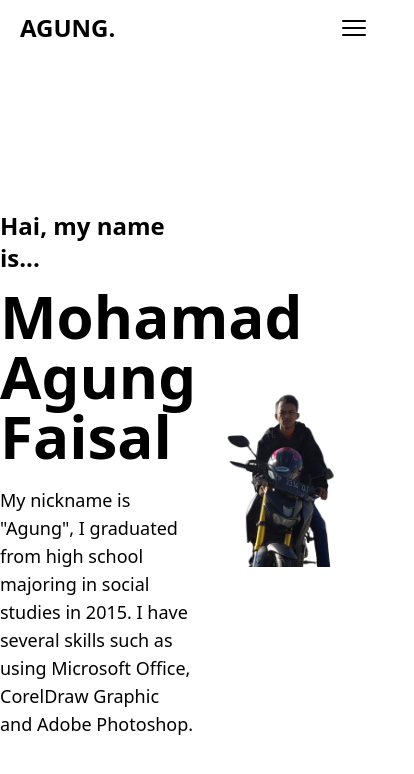
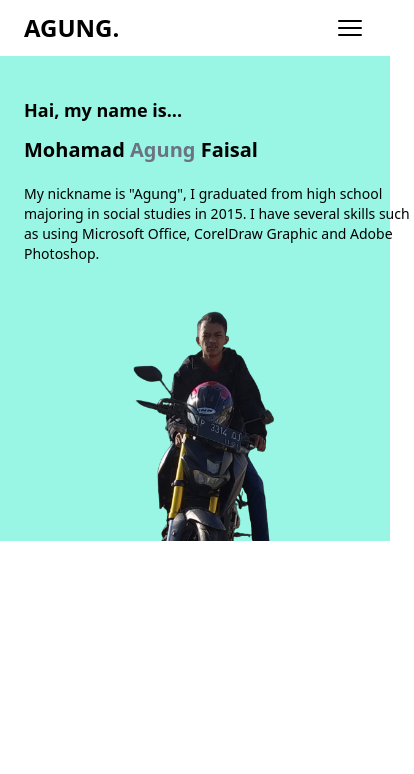
Before and after one commit to agungf97/web-porto, a React (Create React App) app: page / in a window 390 px wide. Shown: the top 774 px of the page, 414 px wide, since content can reach past the window. Built offline with nearby package versions, Linux system fonts and the light colour scheme.

Commit message:
no message

```diff
--- a/src/App.js
+++ b/src/App.js
@@ -7,26 +7,28 @@
   return (
     <div>
       <div>
-        <nav className="lg:container py-3 lg:mx-auto mx-5 flex justify-between">
+        <nav className="md:container py-3 md:mx-auto mx-6 flex justify-between">
           <div className="text-2xl font-black my-auto align-middle">AGUNG.</div>
-          <div className="lg:flex lg:space-x-10 text-lg">
-            <div className="font-bold hidden lg:block hover:font-black my-auto align-middle">Home</div>
-            <div className="font-bold hidden lg:block hover:font-black my-auto align-middle">Experience</div>
-            <div className="font-bold hidden lg:block hover:font-black my-auto align-middle">Portofolio</div>
-            <button className="font-bold hidden lg:block text-center border-2 rounded-full px-4 py-2 align-middle bg-teal-300 hover:bg-teal-400 text-cyan-800 ">Contact Us</button>
-            <div className="font-bold block lg:hidden">
+          <div className="md:flex md:space-x-10 text-lg">
+            <div className="font-bold hidden md:block hover:font-black my-auto align-middle">Home</div>
+            <div className="font-bold hidden md:block hover:font-black my-auto align-middle">Experience</div>
+            <div className="font-bold hidden md:block hover:font-black my-auto align-middle">Portofolio</div>
+            <button className="font-bold hidden md:block text-center border-2 rounded-full px-4 py-2 align-middle bg-teal-300 hover:bg-teal-400 text-cyan-800 ">Contact Us</button>
+            <div className="font-bold block md:hidden">
               <Bars3Icon className="h-auto w-8"/>
             </div>
           </div>
         </nav>
-        <div className="container mx-auto flex h-screen">
-          <div className="w-1/2 my-auto align-middle">
-            <div className="text-2xl font-bold">Hai, my name is...</div>
-            <div className="py-3 text-6xl font-black"> Mohamad Agung Faisal</div>
-            <div className="py-2 text-lg">My nickname is "Agung", I graduated from high school majoring in social studies in 2015. I have several skills such as using Microsoft Office, CorelDraw Graphic and Adobe Photoshop.</div>
-          </div>
-          <div className="w-1/2 mx-auto allign-center my-auto">
-            <img className="mx-auto w-3/4" src={fp}></img>
+        <div className="bg-teal-200">
+          <div className="container mx-6 md:mx-auto md:flex h-full">
+            <div className="md:w-1/2 md:py-0 pt-10 pb-8 my-auto align-middle">
+              <div className="md:text-2xl text-lg font-bold">Hai, my name is...</div>
+              <div className="py-3 md:text-6xl text-xl font-black"> Mohamad <span className="text-gray-500">Agung</span> Faisal</div>
+              <div className="py-2 md:text-lg text-sm">My nickname is "Agung", I graduated from high school majoring in social studies in 2015. I have several skills such as using Microsoft Office, CorelDraw Graphic and Adobe Photoshop.</div>
+            </div>
+            <div className="md:w-1/2 mx-auto allign-center my-auto">
+              <img className="mx-auto md:w-3/4 w-1/2  " src={fp}></img>
+            </div>
           </div>
         </div>
       </div>
```
